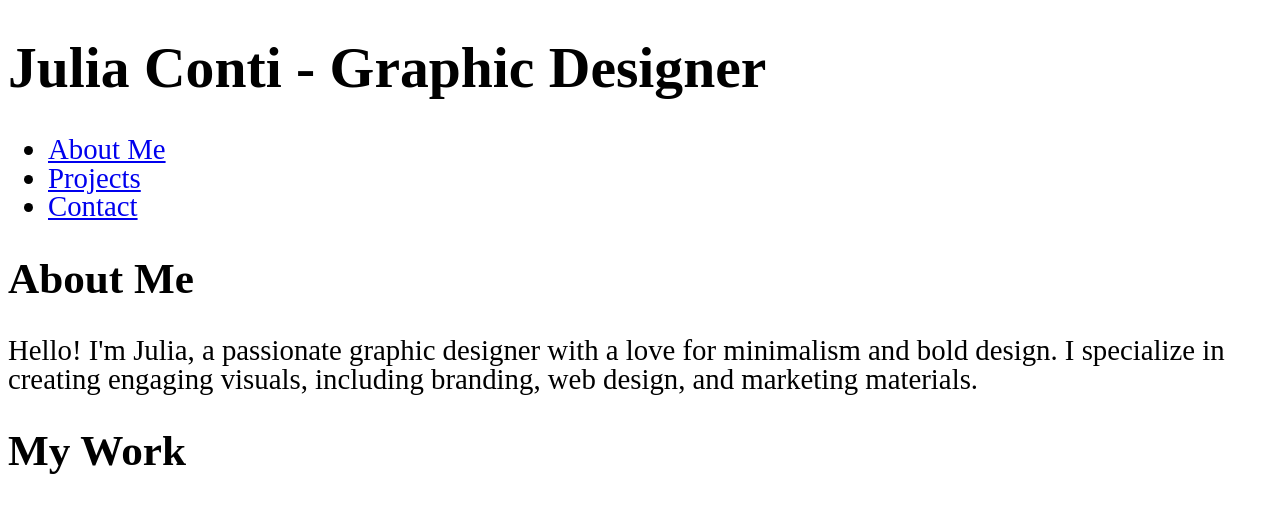
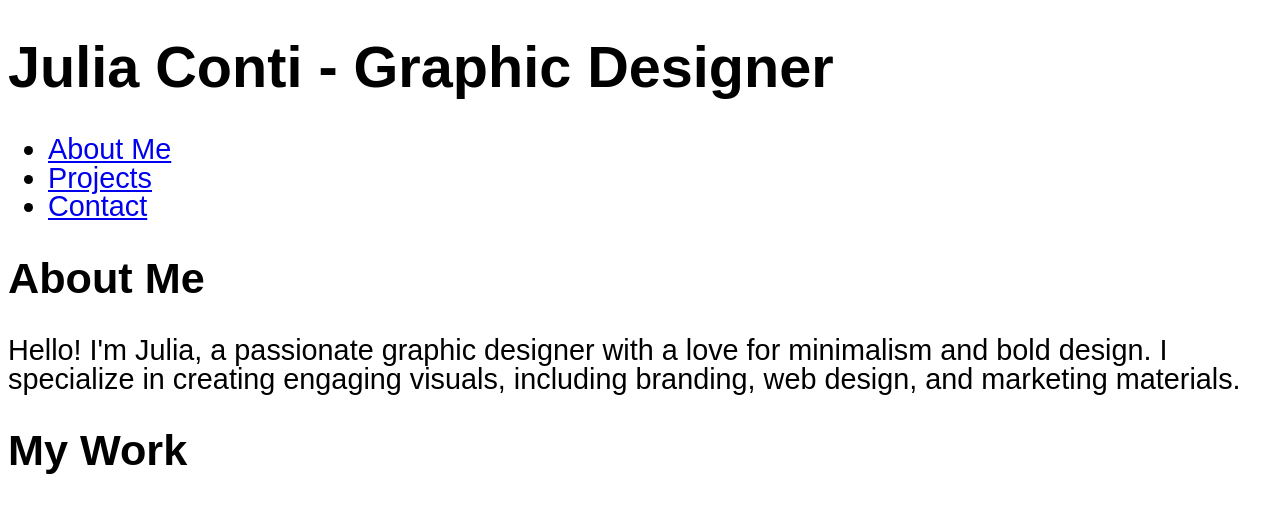
Before and after one commit to JuConti/MyPortfolioProject, a website: page grid.html in a window 1280 px wide. Shown: the top 506 px of the page. Drawn offline with Linux system fonts and the light colour scheme; grey boxes are pictures that could not be loaded.

Commit message:
font fix

```diff
--- a/css/base.css
+++ b/css/base.css
@@ -10,14 +10,9 @@ a {
   box-sizing: border-box;
 }
 
-.body {
-  font-family: "Raleway", serif;
-  font-optical-sizing: auto;
+body {
+  font-family: Arial, Helvetica, sans-serif;
   font-weight: 100;
-  font-style: normal;
-}
-
-body {
   line-height: 1;
   overflow-x: hidden;
 }
```
